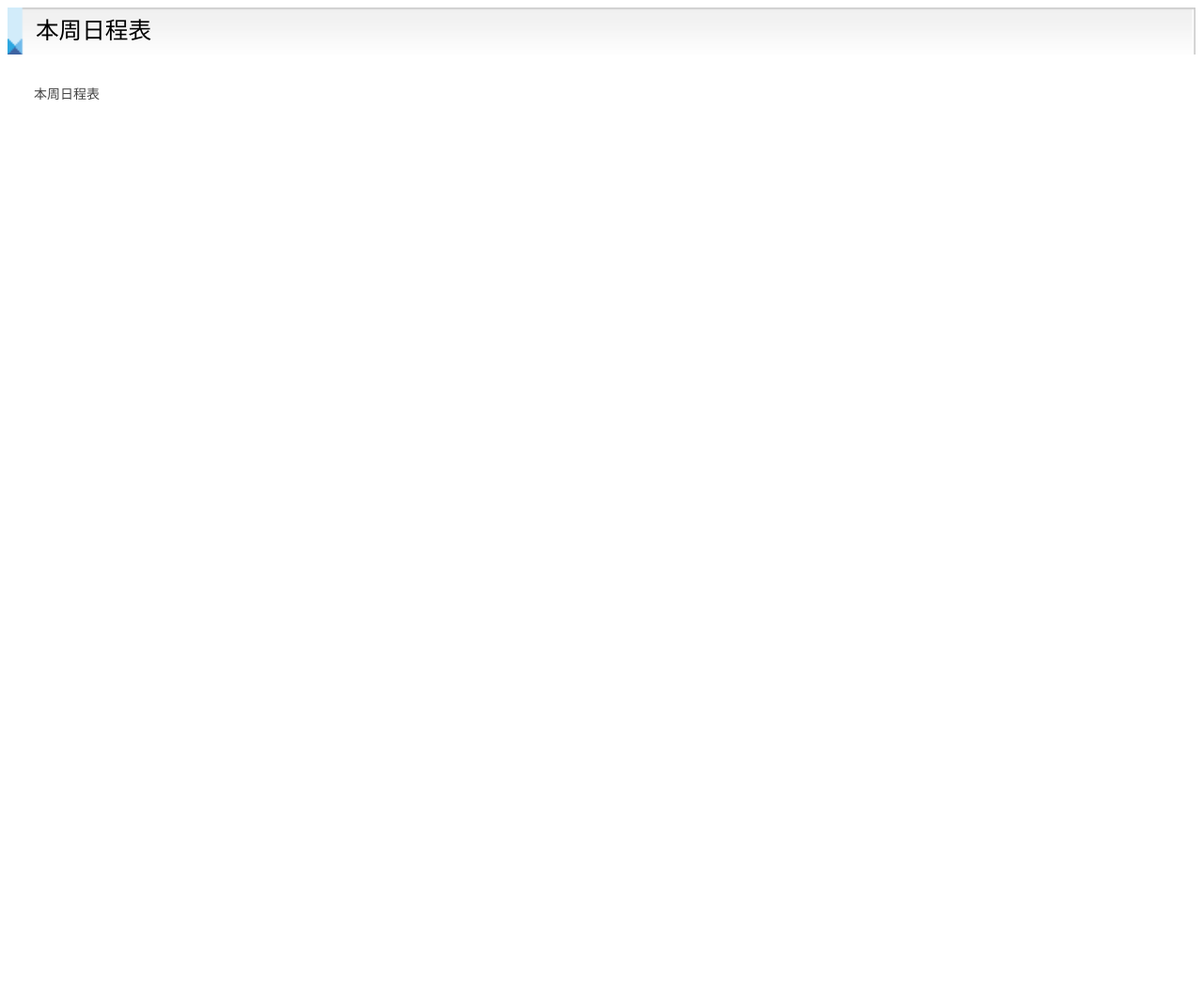
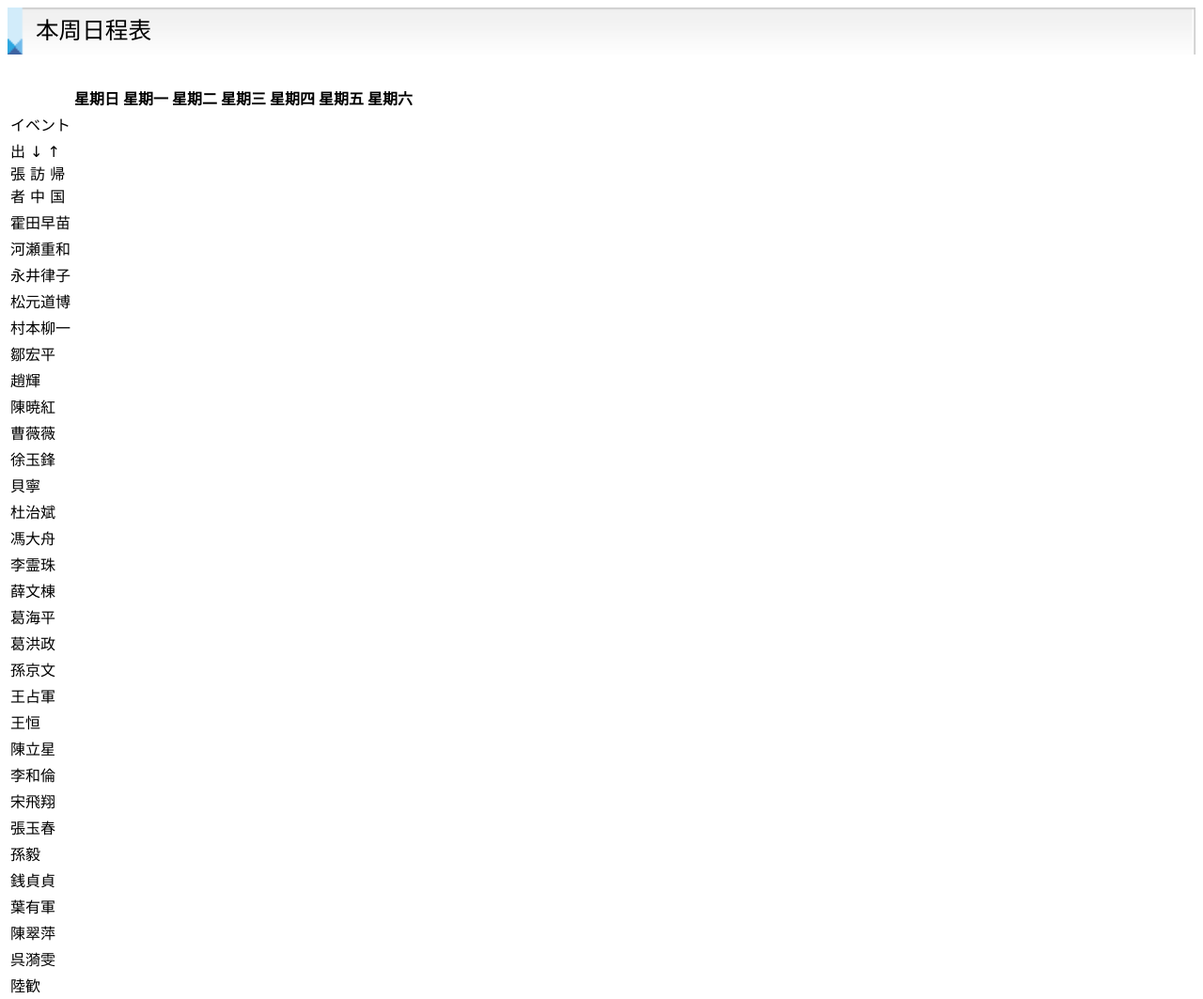
Before and after one commit to wanderyt/NSESH, a web app: page /pages/news/WeekSchedule.html in a window 1280 px wide. Shown: the whole page at 94% size. Before the commit the page ends 107 px from the top, so only its background shows below. Run offline with its HTML, style and script files only (its server is not run), Linux system fonts and the light colour scheme; data that the repository does not hold is empty; style sheets or scripts are compiled from the project's sources.

Commit message:
Week Schedule Table (Only Name) Finished on Eclipse.

```diff
--- a/WebContent/pages/news/WeekSchedule.html
+++ b/WebContent/pages/news/WeekSchedule.html
@@ -4,6 +4,117 @@
 <div class="weekScheduleArea">
     <div class="weekScheduleTitle">本周日程表</div>
     <div class="weekScheduleDetails">
-        本周日程表
+        <table class="scheduleTable">
+            <thead class="scheduleHeader">
+                <tr>
+                    <th></th>
+                    <th>星期日</th>
+                    <th>星期一</th>
+                    <th>星期二</th>
+                    <th>星期三</th>
+                    <th>星期四</th>
+                    <th>星期五</th>
+                    <th>星期六</th>
+                </tr>
+            </thead>
+            <tbody class="scheduleBody">
+                <tr>
+                    <td>イベント</td>
+                </tr>
+                <tr>
+                    <td>出 ↓ ↑<br>張 訪 帰<br>者 中 国</td>
+                </tr>
+                <tr>
+                    <td>霍田早苗</td>
+                </tr>
+                <tr>
+                    <td>河瀬重和</td>
+                </tr>
+                <tr>
+                    <td>永井律子</td>
+                </tr>
+                <tr>
+                    <td>松元道博</td>
+                </tr>
+                <tr>
+                    <td>村本柳一</td>
+                </tr>
+                <tr>
+                    <td>鄒宏平</td>
+                </tr>
+                <tr>
+                    <td>趙輝</td>
+                </tr>
+                <tr>
+                    <td>陳暁紅</td>
+                </tr>
+                <tr>
+                    <td>曹薇薇</td>
+                </tr>
+                <tr>
+                    <td>徐玉鋒</td>
+                </tr>
+                <tr>
+                    <td>貝寧</td>
+                </tr>
+                <tr>
+                    <td>杜治斌</td>
+                </tr>
+                <tr>
+                    <td>馮大舟</td>
+                </tr>
+                <tr>
+                    <td>李霊珠</td>
+                </tr>
+                <tr>
+                    <td>薛文棟</td>
+                </tr>
+                <tr>
+                    <td>葛海平</td>
+                </tr>
+                <tr>
+                    <td>葛洪政</td>
+                </tr>
+                <tr>
+                    <td>孫京文</td>
+                </tr>
+                <tr>
+                    <td>王占軍</td>
+                </tr>
+                <tr>
+                    <td>王恒</td>
+                </tr>
+                <tr>
+                    <td>陳立星</td>
+                </tr>
+                <tr>
+                    <td>李和倫</td>
+                </tr>
+                <tr>
+                    <td>宋飛翔</td>
+                </tr>
+                <tr>
+                    <td>張玉春</td>
+                </tr>
+                <tr>
+                    <td>孫毅</td>
+                </tr>
+                <tr>
+                    <td>銭貞貞</td>
+                </tr>
+                <tr>
+                    <td>葉有軍</td>
+                </tr>
+                <tr>
+                    <td>陳翠萍</td>
+                </tr>
+                <tr>
+                    <td>呉漪雯</td>
+                </tr>
+                <tr>
+                    <td>陸歓</td>
+                </tr>
+            </tbody>
+        </table>
     </div>
 </div>
```
